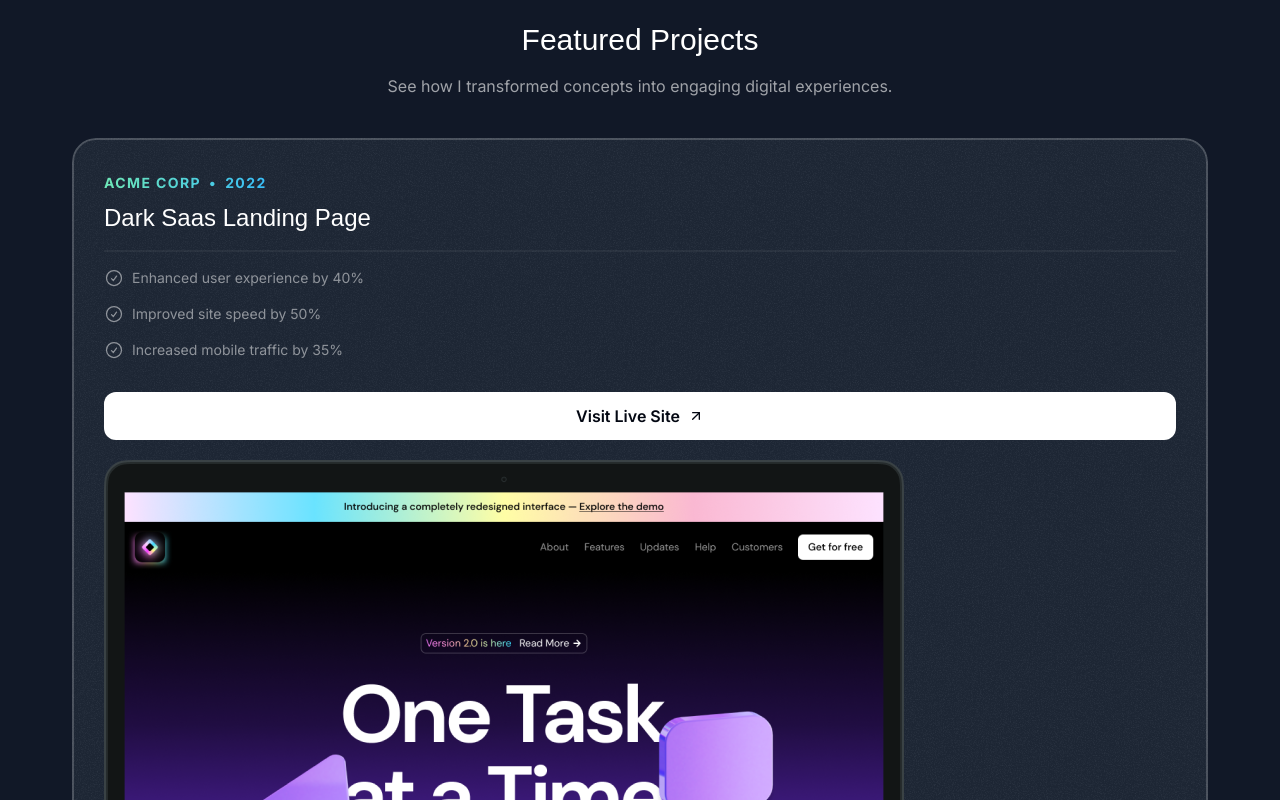
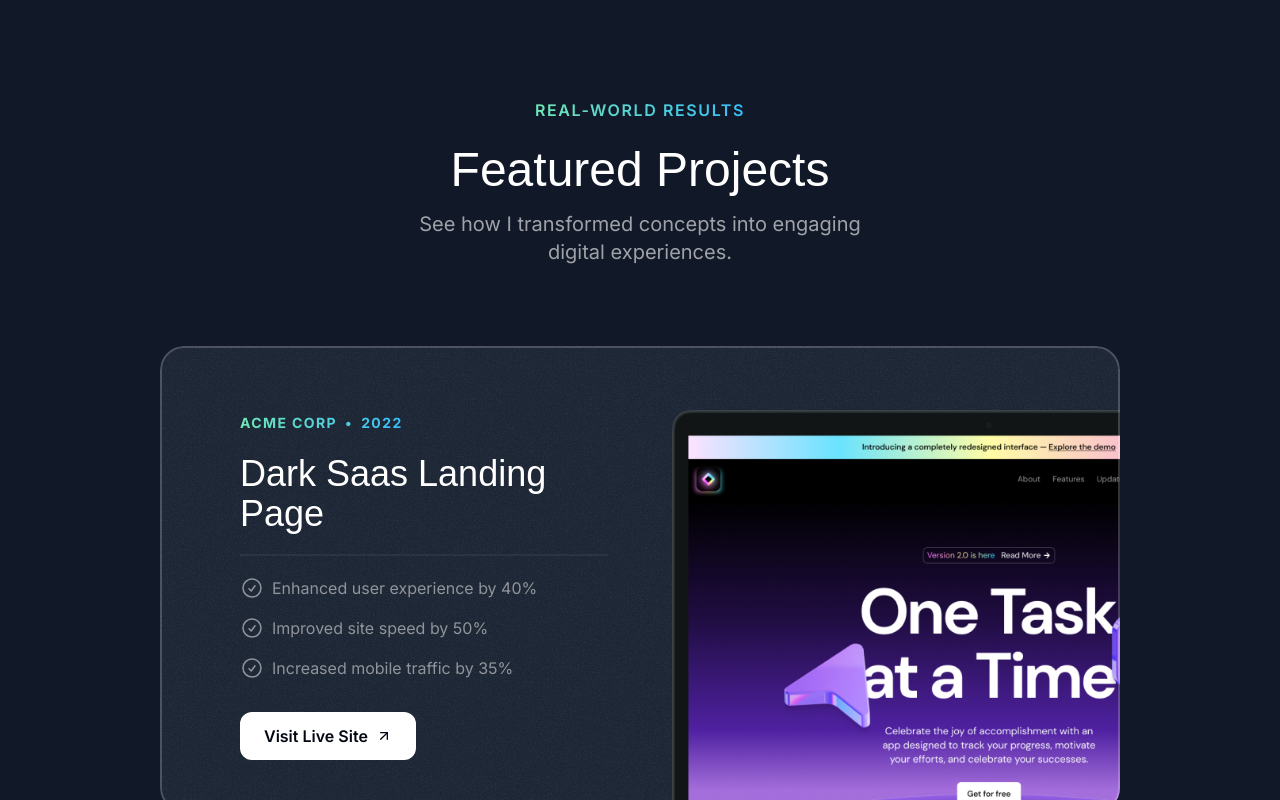
Before and after one commit to Mateennazir/-MateenDiv-, a Next.js app: page / in a window 1280 px wide. Shown: the part 920-1720 px from the top of the page. Built offline with nearby package versions, Linux system fonts and the light colour scheme; a web font is replaced by a local one.

Commit message:
Completed the responsive design for all views in Project section.

```diff
--- a/src/app/globals.css
+++ b/src/app/globals.css
@@ -11,3 +11,8 @@
     @apply absolute inset-0 border-2 top-1/2 left-1/2 -translate-x-1/2 -translate-y-1/2 rounded-full border-emerald-300/5 shadow-[0_0_80px_inset] shadow-emerald-300/5;
   }
 }
+@layer utilities {
+  .container {
+    @apply lg:max-w-5xl;
+  }
+}
--- a/src/app/page.tsx
+++ b/src/app/page.tsx
@@ -1,12 +1,14 @@
 import { Header } from "@/sections/Header";
 import { HeroSection } from "@/sections/Hero";
 import { ProjectsSection } from "@/sections/Projects";
+import { TapeSection } from "@/sections/Tape";
 export default function Home() {
   return (
     <div>
       <Header />
       <HeroSection />
       <ProjectsSection />
+      <TapeSection />
     </div>
   );
 }
--- a/src/sections/Hero.tsx
+++ b/src/sections/Hero.tsx
@@ -71,8 +71,8 @@
           </h1>
           <p className="mt-4 text-center text-white/60 md:text-lg">
             {" "}
-            I specialize in trandforming designs into functional,
-            high-performing web applications.Lets discuss your next project
+            I specialize in transforming designs into functional,
+            high-performing web applications. Let's discuss your next project.
           </p>
         </div>
         <div className=" flex flex-col md:flex-row justify-center items-center mt-8 gap-4">
--- a/src/sections/Projects.tsx
+++ b/src/sections/Projects.tsx
@@ -46,24 +46,24 @@
 
 export const ProjectsSection = () => {
   return (
-    <section className="pb-16">
+    <section className="pb-16 lg:py-24">
       <div className="container">
         <div className="flex justify-center">
           <p className="uppercase font-semibold tracking-widest bg-gradient-to-r from-emerald-300 to-sky-400 text-center bg-clip-text text-transparent">
             Real-World Results
           </p>
         </div>
-        <h2 className="font-serif text-3xl text-center mt-6">
+        <h2 className="font-serif text-3xl md:text-5xl text-center mt-6">
           Featured Projects
         </h2>
-        <p className="text-center text-white/60 mt-4">
+        <p className="text-center md:text-lg lg:text-xl text-white/60 mt-4 max-w-md mx-auto">
           See how I transformed concepts into engaging digital experiences.
         </p>
-        <div className="mt-10 flex flex-col gap-20">
+        <div className="mt-10 md:mt-20 flex flex-col gap-20">
           {portfolioProjects.map((project) => (
             <div
               key={project.title}
-              className="bg-gray-800 rounded-3xl relative z-0 overflow-hidden after:z-10 after:content-[''] after:absolute after:inset-0 after:outline-2 after:outline after:-outline-offset-2 after:rounded-3xl after:outline-white/20 px-8 pt-8 after:pointer-events-none"
+              className="bg-gray-800 rounded-3xl relative z-0 overflow-hidden after:z-10 after:content-[''] after:absolute after:inset-0 after:outline-2 after:outline after:-outline-offset-2 after:rounded-3xl after:outline-white/20 px-8 pt-8 md:pt-12 md:px-10 lg:pt-16 lg:px-20 after:pointer-events-none"
             >
               <div
                 className="absolute inset-0 -z-10 opacity-5"
@@ -71,33 +71,41 @@
                   backgroundImage: `url(${grainImage.src})`,
                 }}
               ></div>
+              <div className="lg:grid lg:grid-cols-2 gap-16">
+                <div className="lg:pb-16">
                   <div className="bg-gradient-to-r from-emerald-300 to-sky-400 inline-flex gap-2 font-bold uppercase tracking-widest text-sm text-transparent bg-clip-text">
                     <span>{project.company}</span>
                     <span>&bull;</span>
                     <span>{project.year}</span>
                   </div>
 
-              <h3 className="font-serif text-2xl mt-2">{project.title}</h3>
-              <hr className="border-t-2 border-white/5 mt-4" />
-              <ul className="flex flex-col gap-4 mt-4">
+                  <h3 className="font-serif text-2xl mt-2 md:mt-5 md:text-4xl">
+                    {project.title}
+                  </h3>
+                  <hr className="border-t-2 border-white/5 mt-4 md:mt-5" />
+                  <ul className="flex flex-col gap-4 mt-4 md:mt-5">
                     {project.results.map((result) => (
-                  <li className="flex gap-2 text-sm text-white/50">
-                    <CheckCircleIcon className="size-5" />
+                      <li className="flex gap-2 text-sm md:text-base text-white/50">
+                        <CheckCircleIcon className="size-5 md:size-6" />
                         <span>{result.title}</span>
                       </li>
                     ))}
                   </ul>
                   <a href={project.link}>
-                <button className="bg-white text-gray-950 h-12 w-full rounded-xl font-semibold inline-flex items-center justify-center gap-2 mt-8 -mb-4">
+                    <button className="bg-white text-gray-950 h-12 w-full md:w-auto px-6 rounded-xl font-semibold inline-flex items-center justify-center gap-2 mt-8 -mb-4 ">
                       <span>Visit Live Site</span>
                       <ArrowUpRightIcon className="size-4" />
                     </button>
                   </a>
+                </div>
+                <div className="relative">
                   <Image
                     src={project.image}
                     alt={project.title}
-                className="mt-8 -mb-4"
+                    className="mt-8 -mb-4 md:-mb-0 lg:mt-0 lg:absolute lg:h-full lg:w-auto lg:max-w-none"
                   />
+                </div>
+              </div>
             </div>
           ))}
         </div>
```
Lines whose indentation alone changed are shown as unchanged.
